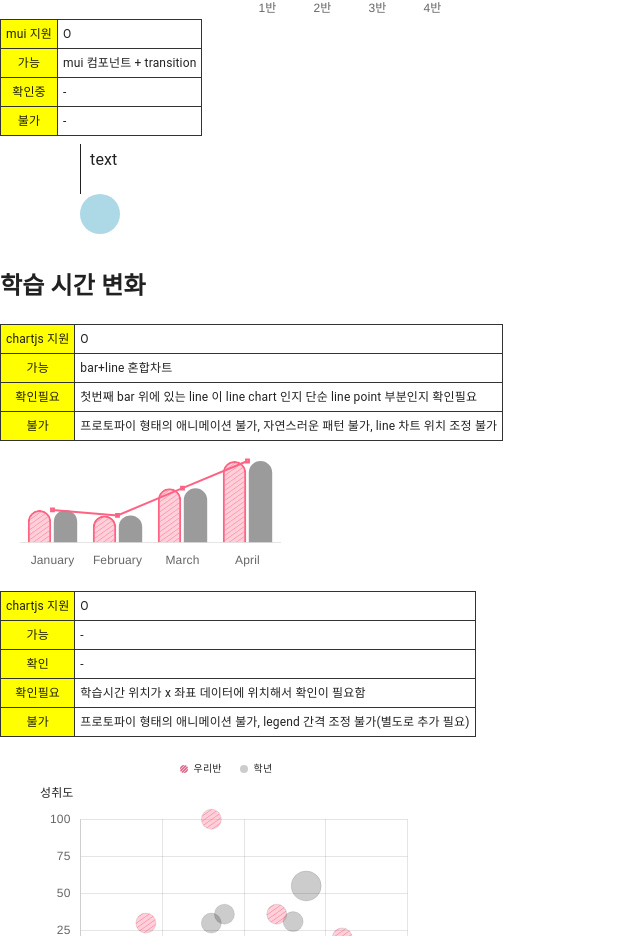
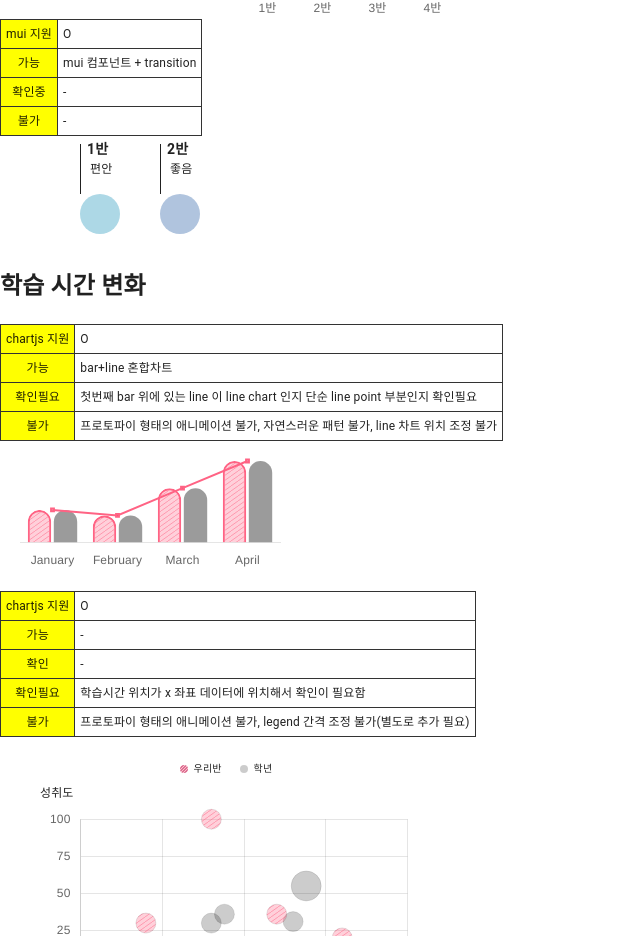
Before and after one commit to rightbrainLIB/miraeN_function_test, a React (Vite) app: page /miraeN_function_test/t1 in a window 1280 px wide. Shown: the part 976-1912 px from the top of the page, without its empty margins (0-640 px from the left). Built offline with nearby package versions, Linux system fonts and the light colour scheme.

Commit message:
[수정] 차트 수정

```diff
--- a/src/pages/T1.tsx
+++ b/src/pages/T1.tsx
@@ -69,25 +69,6 @@ function T1() {
     };
   }, []);
 
-  // function drawExtraLine(context) {
-  //   const ctx = context.chart.ctx;
-  //   const width = context.chart.canvas.width;
-  //   const { x, y, x2, y2, options } = context.element;
-  //   ctx.save();
-  //   ctx.lineWidth = options.borderWidth;
-  //   ctx.strokeStyle = options.borderColor;
-  //   ctx.setLineDash([2, 2]);
-  //   ctx.lineDashOffset = options.borderDashOffset;
-  //   ctx.beginPath();
-  //   ctx.moveTo(0, y);
-  //   ctx.lineTo(x, y);
-  //   ctx.moveTo(x2, y2);
-  //   ctx.lineTo(width, y);
-  //   ctx.stroke();
-  //   ctx.restore();
-  //   return true;
-  // }
-
   const options = {
     responsive: true,
     layout: {
@@ -157,12 +138,6 @@ function T1() {
         categoryPercentage: 0.8,
         barPercentage: 0.5,
         data: [65, 59, 80, 81],
-        // backgroundColor: [
-        //   "rgba(255, 99, 132, 0.2)",
-        //   "rgba(255, 159, 64, 0.2)",
-        //   "rgba(255, 205, 86, 0.2)",
-        //   "rgba(75, 192, 192, 0.2)",
-        // ],
         backgroundColor: (context: { dataIndex: number }) => {
           const shape = document.createElement("canvas");
           const ctx = shape?.getContext("2d");
@@ -663,13 +638,24 @@ function T1() {
       </table>
       <Stack>
         <Box sx={{ marginLeft: 10 }}>
-          <List>
-            <ListItem sx={{ padding: 0 }}>
+          <List sx={{ display: "flex", flexDirection: "row" }}>
+            <ListItem sx={{ padding: 0, width: "80px" }}>
               <Box sx={{ position: "relative" }}>
                 <Divider
                   orientation="vertical"
                   sx={{ width: 1, height: 50, borderRight: 0, borderLeft: 1 }}
                 />
+                <Typography
+                  sx={{
+                    position: "absolute",
+                    top: "-5px",
+                    left: "7px",
+                    fontSize: "14px",
+                    fontWeight: "bold",
+                  }}
+                >
+                  1반
+                </Typography>
                 <Box
                   sx={{
                     overflow: "hidden",
@@ -678,17 +664,24 @@ function T1() {
                     marginTop: -5,
                   }}
                 >
-                  <Slide direction="up" in={true} mountOnEnter unmountOnExit>
+                  <Slide
+                    direction="up"
+                    timeout={1000}
+                    in={true}
+                    mountOnEnter
+                    unmountOnExit
+                  >
                     <Box
                       sx={{
                         position: "absolute",
                         bottom: 0,
                         left: 10,
-                        width: 20,
-                        height: 30,
+                        // width: 20,
+                        // height: 30,
+                        fontSize: 12,
                       }}
                     >
-                      text
+                      편안
                     </Box>
                   </Slide>
                 </Box>
@@ -700,6 +693,78 @@ function T1() {
                       width: 40,
                       height: 40,
                       backgroundColor: "lightblue",
+                      borderRadius: "50%",
+                      animation: "bounce 0.7s",
+                      "@keyframes bounce": {
+                        "0%, 20%, 50%, 80%, 100%": {
+                          transform: "scale(1)",
+                        },
+                        "40%": {
+                          transform: "scale(1.5)",
+                        },
+                        "60%": {
+                          transform: "scale(1.2)",
+                        },
+                      },
+                    }}
+                  ></ListItemIcon>
+                </Zoom>
+              </Box>
+            </ListItem>
+            <ListItem sx={{ padding: 0, width: "80px" }}>
+              <Box sx={{ position: "relative" }}>
+                <Divider
+                  orientation="vertical"
+                  sx={{ width: 1, height: 50, borderRight: 0, borderLeft: 1 }}
+                />
+                <Typography
+                  sx={{
+                    position: "absolute",
+                    top: "-5px",
+                    left: "7px",
+                    fontSize: "14px",
+                    fontWeight: "bold",
+                  }}
+                >
+                  2반
+                </Typography>
+                <Box
+                  sx={{
+                    overflow: "hidden",
+                    height: 24,
+                    position: "relative",
+                    marginTop: -5,
+                  }}
+                >
+                  <Slide
+                    direction="up"
+                    timeout={1000}
+                    in={true}
+                    mountOnEnter
+                    unmountOnExit
+                  >
+                    <Box
+                      sx={{
+                        position: "absolute",
+                        bottom: 0,
+                        left: 10,
+                        // width: 20,
+                        // height: 30,
+                        fontSize: 12,
+                      }}
+                    >
+                      좋음
+                    </Box>
+                  </Slide>
+                </Box>
+                <Zoom in={true} mountOnEnter unmountOnExit>
+                  <ListItemIcon
+                    sx={{
+                      marginTop: 2,
+                      minWidth: 40,
+                      width: 40,
+                      height: 40,
+                      backgroundColor: "lightsteelblue",
                       borderRadius: "50%",
                       animation: "bounce 0.7s",
                       "@keyframes bounce": {
--- a/src/pages/T2.tsx
+++ b/src/pages/T2.tsx
@@ -95,6 +95,8 @@ const data = {
       data: [75, 50, 80, 56, 78, 90],
       backgroundColor: "#1976d2",
       borderColor: "#1976d2",
+      borderWidth: 1,
+      pointRadius: 5,
     },
   ],
 };
```
